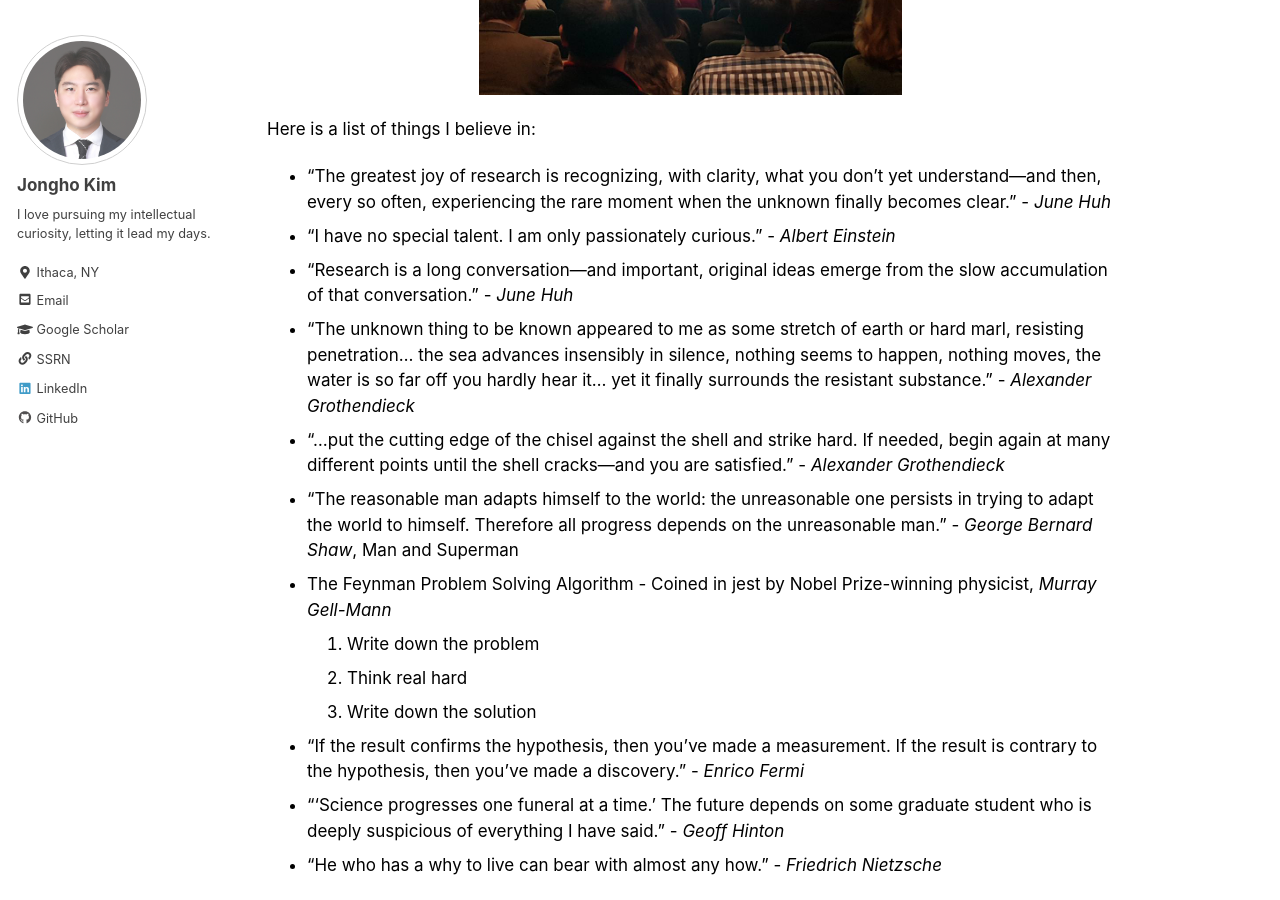
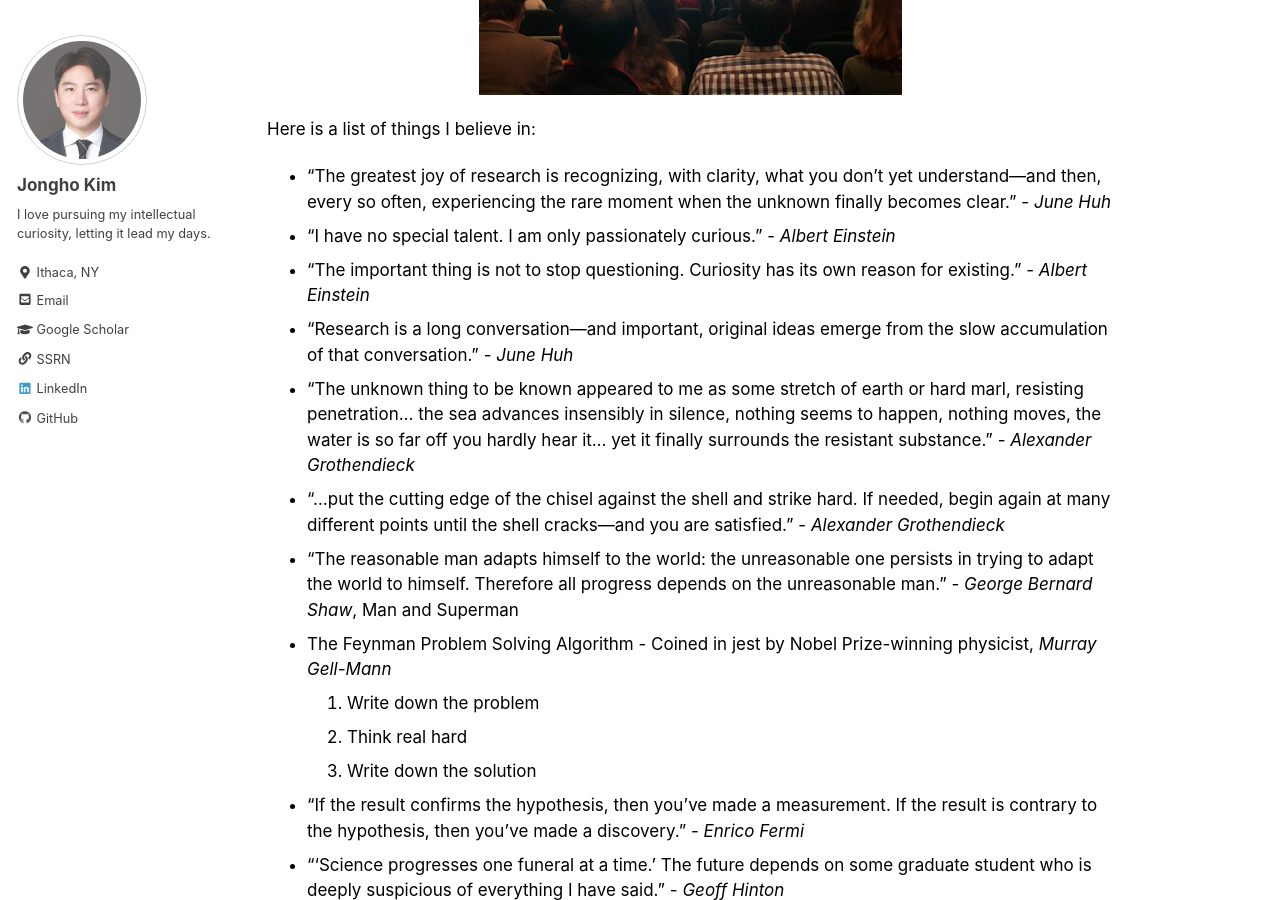
Before and after one commit to jonghkim/jonghkim.github.io, a Jekyll site: the page built from index.md, in a window 1280 px wide and 900 px high, scrolled down 681 px. Built offline with Jekyll 4.4.1, drawn with Linux system fonts in a browser that asks for light colours.

Commit message:
philosophy

```diff
--- a/index.md
+++ b/index.md
@@ -13,6 +13,7 @@ Prior to my doctoral studies, I spent five years in industry as a quantitative r
 Here is a list of things I believe in:
 - "The greatest joy of research is recognizing, with clarity, what you don't yet understand—and then, every so often, experiencing the rare moment when the unknown finally becomes clear." - *June Huh*
 - "I have no special talent. I am only passionately curious." - *Albert Einstein*
+- "The important thing is not to stop questioning. Curiosity has its own reason for existing." - *Albert Einstein*
 - "Research is a long conversation—and important, original ideas emerge from the slow accumulation of that conversation." - *June Huh*
 - "The unknown thing to be known appeared to me as some stretch of earth or hard marl, resisting penetration... the sea advances insensibly in silence, nothing seems to happen, nothing moves, the water is so far off you hardly hear it... yet it finally surrounds the resistant substance.” - *Alexander Grothendieck*
 - "…put the cutting edge of the chisel against the shell and strike hard. If needed, begin again at many different points until the shell cracks—and you are satisfied." - *Alexander Grothendieck*
```
